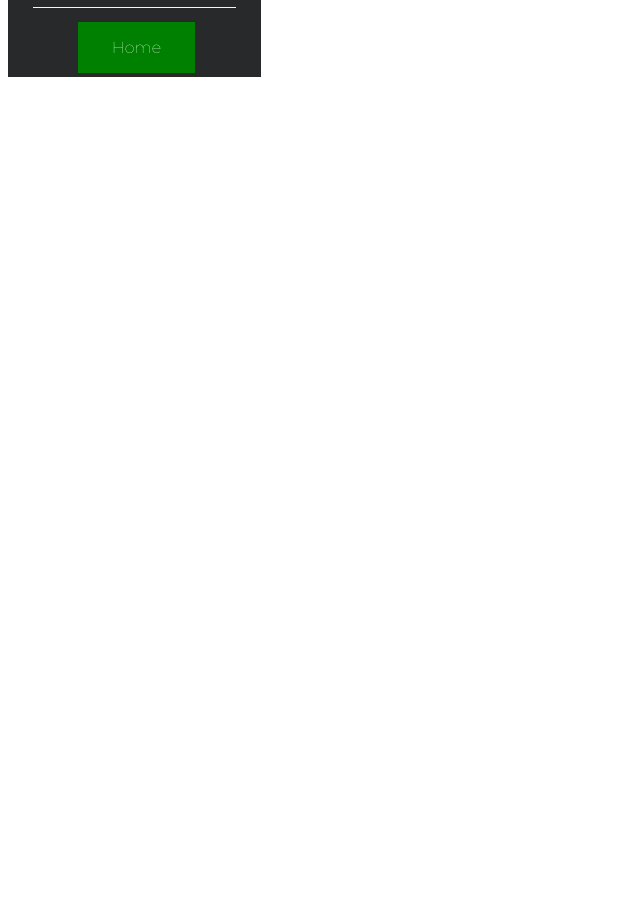
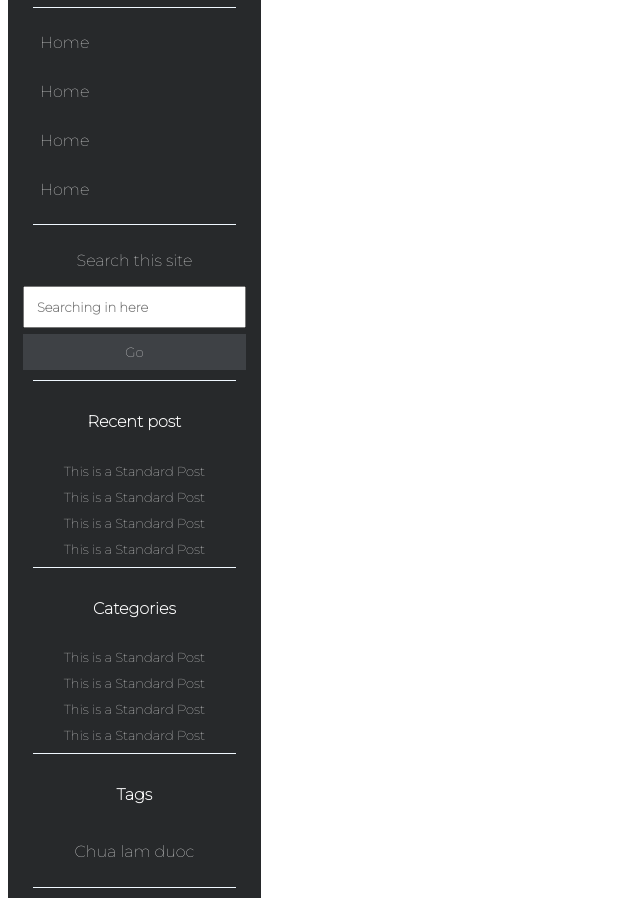
Before and after one commit to valiant1412/blog, a plain HTML site: page homepage.html in a window 1280 px wide. Shown: the part 300-1206 px from the top of the page, without its empty margins (0-640 px from the left). Before the commit the page ends 800 px from the top, so only its background shows below. Drawn offline with Linux system fonts and the light colour scheme; a web font is replaced by a local one.

Commit message:
hoan thanh menu

```diff
--- a/homepage.html
+++ b/homepage.html
@@ -30,8 +30,40 @@
         <div class="line"></div>
         <div class="main-menu">
             <button class="button">Home</button>
+            <button class="button">Home</button>
+            <button class="button">Home</button>
+            <button class="button">Home</button>
 
         </div>
+        <div class="line"></div>
+        <form class="searching-area">
+            <p>Search this site</p>
+                <input type="text" class="text" placeholder="Searching in here"> <!-- chua co nut xoa -->
+                <button type="submit"class="searching-button">Go</button>
+        </form>
+        <div class="line"></div>
+        <div class="recent-post">
+            <h4>Recent post</h4>
+            <a href="#">This is a Standard Post</a>
+            <a href="#">This is a Standard Post</a>
+            <a href="#">This is a Standard Post</a>
+            <a href="#">This is a Standard Post</a>
+        </div>
+        <div class="line"></div>
+        <div class="recent-post">
+            <h4>Categories</h4>
+            <a href="#">This is a Standard Post</a>
+            <a href="#">This is a Standard Post</a>
+            <a href="#">This is a Standard Post</a>
+            <a href="#">This is a Standard Post</a>
+        </div>
+        <div class="line"></div>
+        <div class="recent-post">
+            <h4>Tags</h4>
+            <p>Chua lam duoc</p>
+        </div>
+        <div class="line"></div>
+
     </section>
 </body>
 
--- a/style.css
+++ b/style.css
@@ -8,7 +8,7 @@
 }
 
 #menu,
-.author-information{
+.author-information,.searching-area,.searching-button,.author,.recent-post{
     display: flex;
     flex-direction: column;
     justify-content: center;
@@ -41,21 +41,61 @@
     height:1px;
     background-color: aliceblue;
 }
+.main-menu{
+    width:100%;
+}
 .button {
-    background-color: green; /* Green */
+    background-color: transparent; /* Green */
     border: none;
     color: white;
     width:100%;
-    padding: 16px 32px;
     text-decoration: none;
-    display: inline-block;
     font-size: 16px;
-    margin: 4px 2px;
+    display:flex;
+    justify-content: flex-start;
+    padding: 15px 32px;
     transition-duration: 0.4s;
     cursor: pointer;
+  }
+  .button:hover{
+    background-color:#585a5c;
+
   }
   .social-media{
     display: flex;
     flex-direction: row;
     justify-content: center;
   }
+.searching-area,.author{
+    width:100%;
+}
+.text{
+    color:black;
+    font-weight: 1000;
+    font-size:13px;
+    width:80%;
+    height:20px;
+    margin-bottom:6px;
+    padding: 9px 4.5px 9px 12px;
+}
+.searching-button{
+    height:36px;
+    border:none;
+    width:88%;
+    background-color: #3E4145;
+}
+.searching-button:hover{
+    background-color:black;
+}
+.author p{
+    font-size:12px;
+    width:80%;
+}
+.recent-post a{
+    text-decoration: none;;
+    font-size:13px;
+    margin-top:10px;
+}
+.recent-post a:hover{
+    text-decoration: underline;
+}
```
